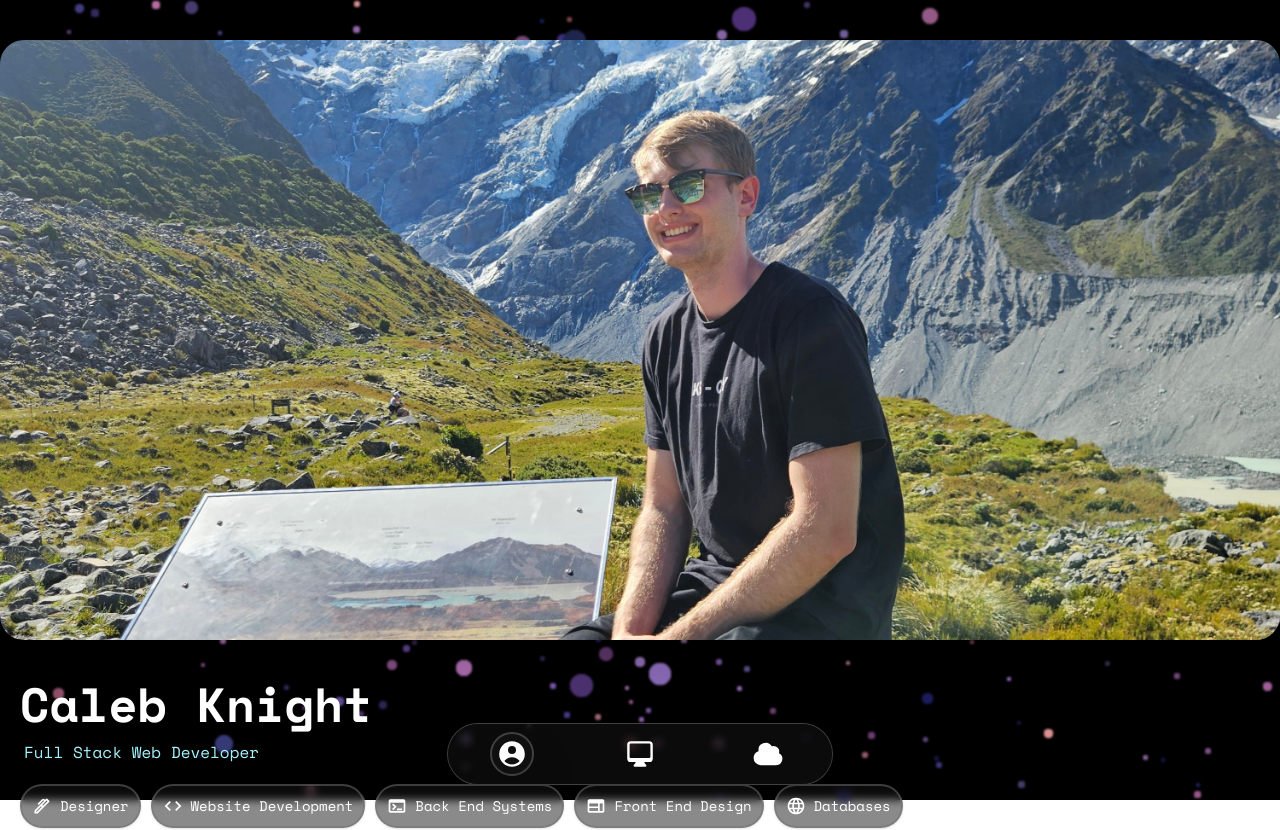
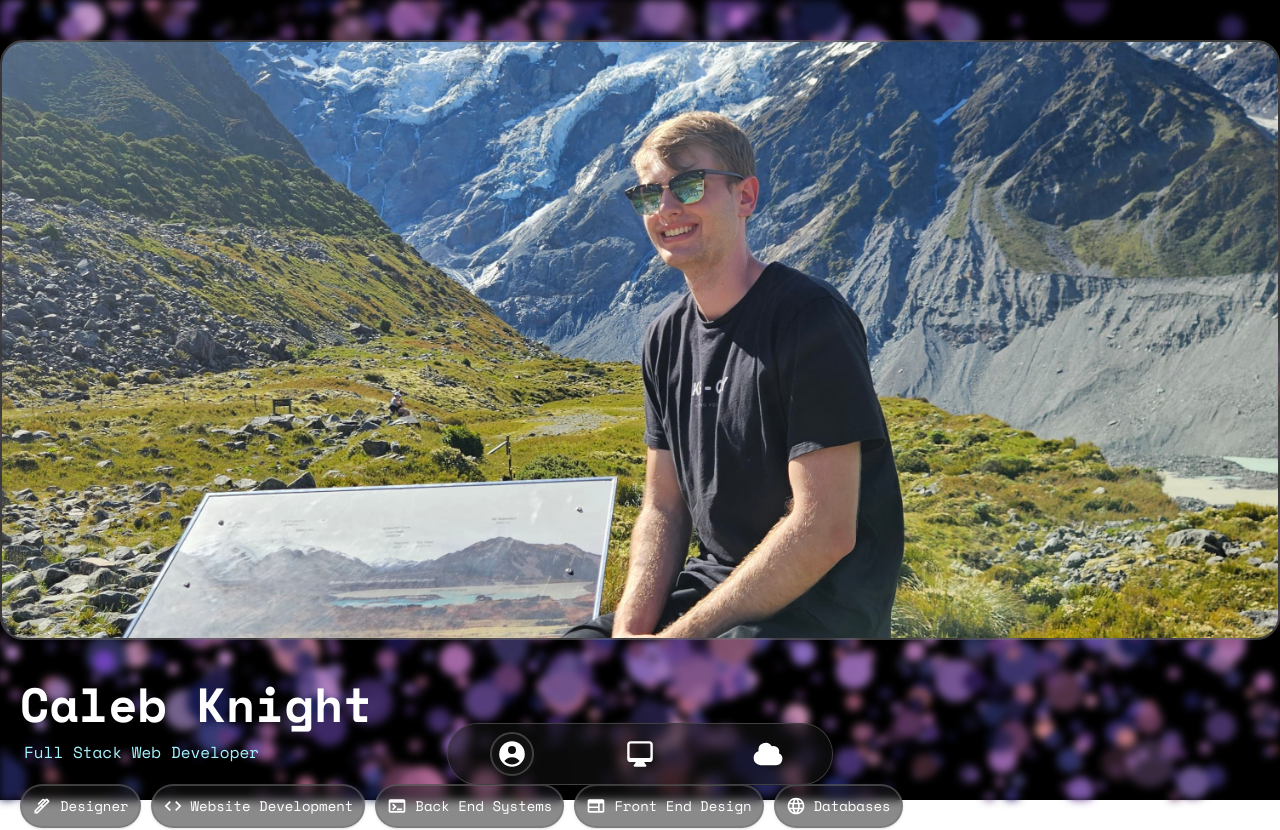
Before and after one commit to CalebKnight/portfolio, a React (Vite) app: page / in a window 1280 px wide. Shown: the top 830 px of the page. Built offline with nearby package versions, Linux system fonts and the light colour scheme.

Commit message:
faster with canvas

```diff
--- a/src/components/Background/index.tsx
+++ b/src/components/Background/index.tsx
@@ -1,7 +1,19 @@
-import { motion } from "framer-motion";
-import { useState, useEffect } from "react";
+import { useRef, useEffect, useState } from 'react';
 
-// We will take in  the file index and the desired amount of stars that need to be added to grab the data from the server
+const originalWidth = 2309;
+const originalHeight = 1299;
+const totalStars = 7500;
+const StarInterval = 200;
+const desiredStars = 100;
+
+type StarType = {
+  x: number;
+  y: number;
+  color: [number, number, number];
+  size: number;
+  opacity: number;
+};
+
 function GeneratePromises(desiredStars: number, fileIndex: number) {
   const colorPromises = [];
   const posPromises = [];
@@ -26,54 +38,10 @@ function GeneratePromises(desiredStars: number, fileIndex: number) {
   return [colorPromises, posPromises, sizePromises];
 }
 
-type StarType = {
-  x: number;
-  y: number;
-  color: [number, number, number];
-  size: number;
-};
-
-function Star({
-  star,
-  idx,
-  multiplier,
-}: {
-  star: StarType;
-  idx: number;
-  multiplier: { x: number; y: number };
-}) {
-  return (
-    <>
-      <motion.div
-        initial={{ opacity: 0 }}
-        animate={{ opacity: 1 }}
-        exit={{ opacity: 0 }}
-        key={idx}
-        style={{
-          position: "absolute",
-          top: star.y * multiplier.y,
-          left: star.x * multiplier.x,
-          width: star.size,
-          height: star.size,
-          backgroundColor: `rgb(${star.color[0]}, ${star.color[1]}, ${star.color[2]})`,
-          borderRadius: "50%",
-        }}
-      >
-        <div className="relative w-full h-full rounded-full bg-inherit" />
-      </motion.div>
-    </>
-  );
-}
-
-const originalWidth = 2309;
-const originalHeight = 1299;
-const totalStars = 7500;
-const StarInterval = 2000;
-const desiredStars = 300;
-
 export default function Background() {
+  const canvasRef = useRef<HTMLCanvasElement>(null);
   const [multiplier, setMultiplier] = useState({ x: 1.0, y: 1.0 });
-  const [stars, setStars] = useState([] as StarType[]);
+  const [stars, setStars] = useState<StarType[]>([]);
   const [fileIndex, setFileIndex] = useState(0);
 
   useEffect(() => {
@@ -85,8 +53,8 @@ export default function Background() {
     };
 
     resize();
-    window.addEventListener("resize", resize);
-    return () => window.removeEventListener("resize", resize);
+    window.addEventListener('resize', resize);
+    return () => window.removeEventListener('resize', resize);
   }, []);
 
   const fetchData = async (index: number) => {
@@ -121,13 +89,14 @@ export default function Background() {
             y: resolvedPosData[i][idx].p[1],
             color: color.c,
             size: resolvedSizeData[i][idx].s,
+            opacity: 0,  // Initial opacity
           })
         );
       });
 
       setStars((prevStars) => [...prevStars, ...newStars]);
     } catch (error) {
-      console.error("Error loading star data:", error);
+      console.error('Error loading star data:', error);
     }
   };
 
@@ -144,11 +113,36 @@ export default function Background() {
     return () => clearInterval(interval);
   }, [fileIndex]);
 
-  return (
-    <motion.div className="w-full h-full flex relative blur-[1px]">
-      {stars.map((star, idx) => (
-        <Star key={idx} star={star} idx={idx} multiplier={multiplier} />
-      ))}
-    </motion.div>
-  );
+  useEffect(() => {
+    const canvas = canvasRef.current;
+    const context = canvas?.getContext('2d');
+    let animationFrameId: number;
+
+    const render = () => {
+      if (canvas && context) {
+        context.clearRect(0, 0, canvas.width, canvas.height);
+        stars.forEach((star) => {
+          star.opacity = Math.min(star.opacity + 0.01, 1);  // Increase opacity
+          context.beginPath();
+          context.arc(
+            star.x * multiplier.x,
+            star.y * multiplier.y,
+            star.size,
+            0,
+            Math.PI * 2
+          );
+          context.fillStyle = `rgba(${star.color[0]}, ${star.color[1]}, ${star.color[2]}, ${star.opacity})`;
+          context.fill();
+          context.closePath();
+        });
+      }
+      animationFrameId = requestAnimationFrame(render);
+    };
+
+    render();
+
+    return () => cancelAnimationFrame(animationFrameId);
+  }, [stars, multiplier]);
+
+  return <canvas ref={canvasRef} width={window.innerWidth} height={window.innerHeight} className='blur-sm'/>;
 }
--- a/src/containers/profile/index.tsx
+++ b/src/containers/profile/index.tsx
@@ -3,11 +3,11 @@ import { HomeSkillsCarousel, TextScroll } from "../../components";
 export default function Profile() {
   return (
     <div className="flex flex-col lg:max-w-7xl m-auto w-full h-full">
-      <div className="mr-auto sm:mt-10 relative w-full shadow-xl sm:rounded-3xl overflow-clip gap-x-5">
+      <div className="mr-auto sm:mt-10 relative w-full shadow-inner sm:rounded-3xl border-2 border-neutral-500/50 h-96 lg:h-150 overflow-clip ">
         <img
           src="/images/MountainPFP.jpg"
           alt="profile"
-          className="w-full h-96 lg:h-150 object-cover object-center shadow-xl relative"
+          className="w-full h-full object-cover object-center"
         />
       </div>
       <div className="w-full flex flex-col p-3.5 lg:p-5 z-10 text-white">
```
